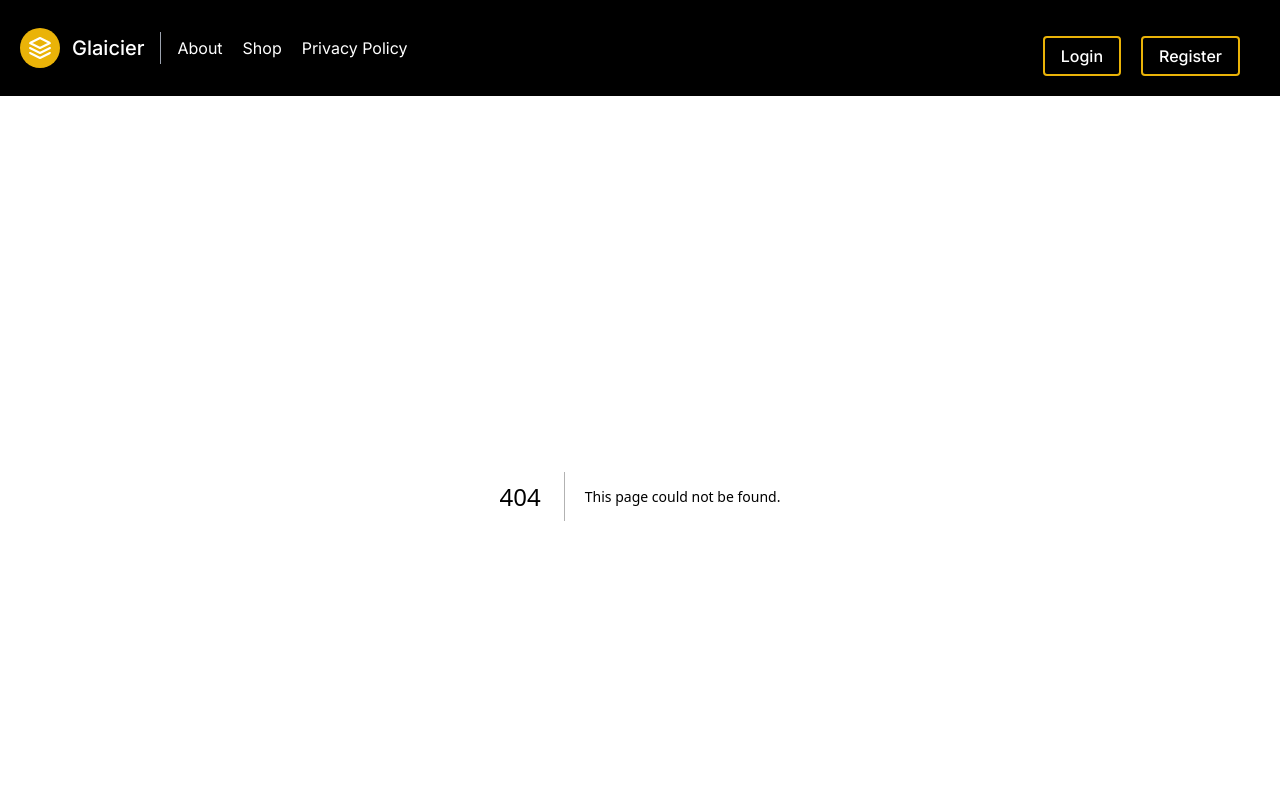
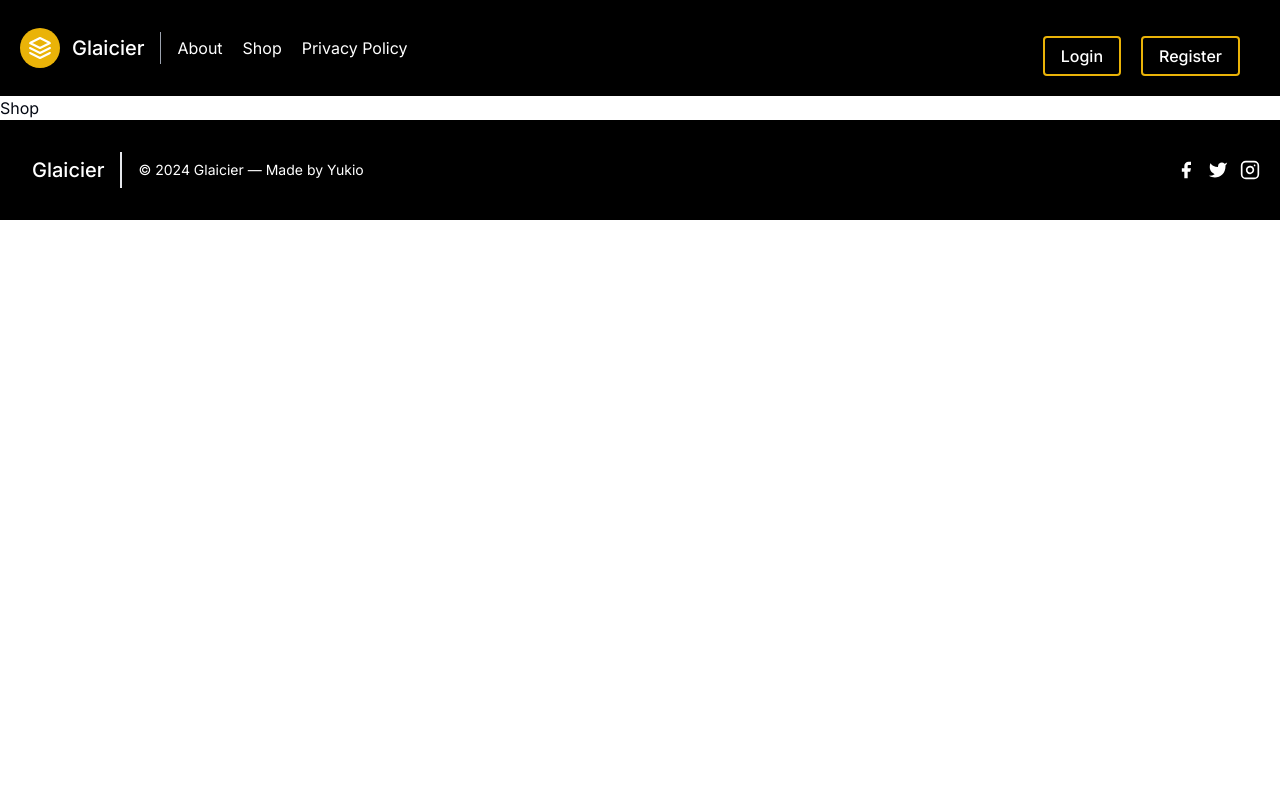
Before and after one commit to yukiodesigns/glacier_foods, a Next.js app: page /shop in a window 1280 px wide. Before the commit this address had no page. Shown: the top 800 px of the page. Built offline with nearby package versions, Linux system fonts and the light colour scheme.

Commit message:
created shop page

```diff
--- /dev/null
+++ b/app/shop/page.tsx
@@ -0,0 +1,9 @@
+import React from 'react'
+
+const page = () => {
+  return (
+    <div>Shop</div>
+  )
+}
+
+export default page
```
